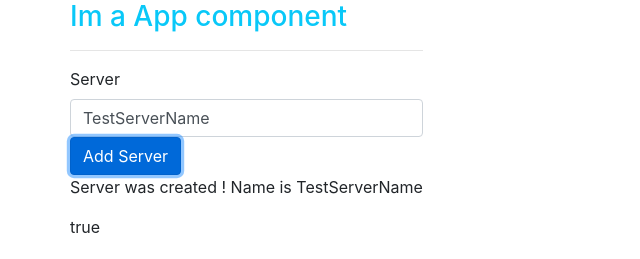
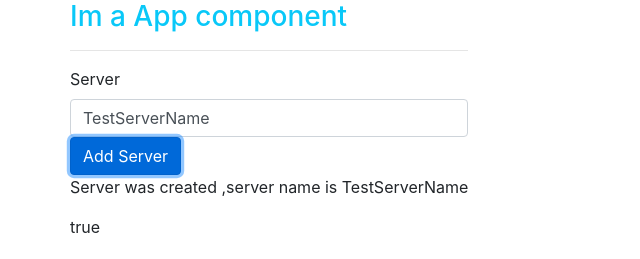
Before and after one commit to aerosasi/Angular-Basic_to_Advanced, an Angular app in the folder my-first-app/: page / in a window 1280 px wide. Both pictures are taken after a click on the button "Add Server". Shown: the top 259 px of the page, without its empty margins (0-640 px from the left). Built offline with nearby package versions, Linux system fonts and the light colour scheme.

Commit message:
Directives - Ngif
ngIF="" is used for situations like , display this only if this is true or display this only if thsi is false .

also check on <ng template #name>
</ngtemplate>
to implement this template if ng if is not true .

```diff
--- a/my-first-app/src/app/servers/servers.component.html
+++ b/my-first-app/src/app/servers/servers.component.html
@@ -13,8 +13,15 @@
 <button class="btn btn-primary"  [disabled]="!allowNewServer"
 (click)="onCreateServer()" >Add Server </button>
 
-<p>{{ serverCreationStatus }}</p>
+<!-- <p>{{ serverCreationStatus }}</p> -->
+
+<p *ngIf="serverCreated ; else noServer">Server was created ,server name is {{ serverName }}</p>
+<ng-template  #noServer>
+<p>No server was created!</p>
+</ng-template>
 <p [innerText]="allowNewServer"></p>
 <p>{{allowNewServer}}</p>
+
+
 <app-server></app-server>
 <app-server></app-server>
--- a/my-first-app/src/app/servers/servers.component.ts
+++ b/my-first-app/src/app/servers/servers.component.ts
@@ -10,6 +10,7 @@
   allowNewServer=false;
   serverCreationStatus='No server was created!';
  serverName='TestServerName';
+ serverCreated=false;
 
 
   constructor() {
@@ -23,6 +24,7 @@
 
     onCreateServer(){
       this.serverCreationStatus='Server was created ! Name is '+ this.serverName;
+      this.serverCreated=true;
     }
 
     onUpdateServerName(event :Event){
```
